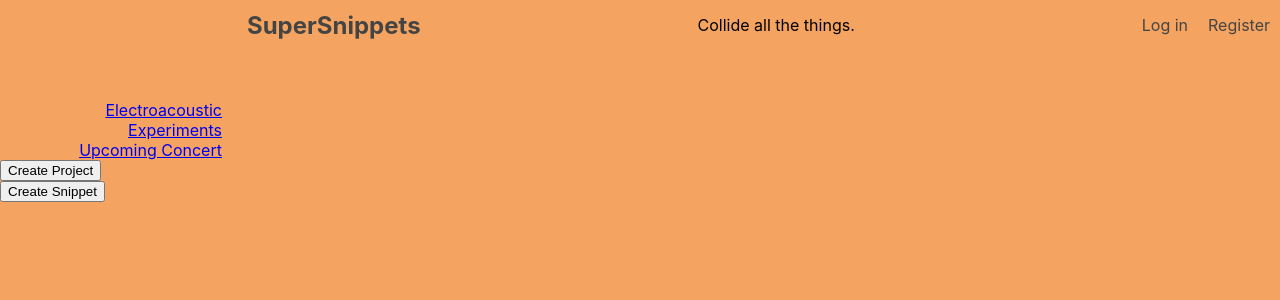
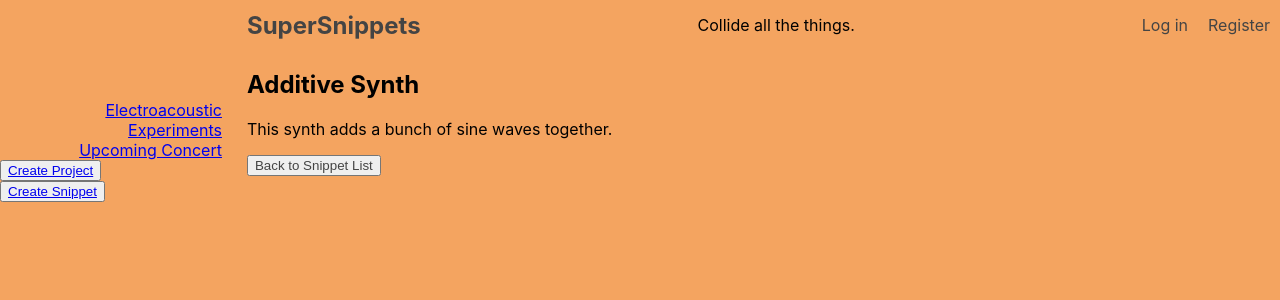
Before and after one commit to tymbalodeon/super-snippets, a React (Create React App) app: page /snippet/1 in a window 1280 px wide. Shown: the top 300 px of the page. Built offline with nearby package versions, Linux system fonts and the light colour scheme.

Commit message:
add detail snippet view

```diff
--- a/src/components/App/App.js
+++ b/src/components/App/App.js
@@ -5,6 +5,8 @@ import SnippetList from '../SnippetList/SnippetList';
 import ProjectList from '../ProjectList/ProjectList';
 import Login from '../Login/Login';
 import Register from '../Register/Register';
+import SnippetDetail from '../SnippetDetail/SnippetDetail';
+import NotFoundPage from '../NotFound/NotFound';
 import './App.css';
 
 export default class App extends Component {
@@ -22,6 +24,8 @@ export default class App extends Component {
             <Route exact path={'/'} component={SnippetList} />
             <Route path={'/login'} component={Login} />
             <Route path={'/register'} component={Register} />
+            <Route path={'/snippet/:snippet_id'} component={SnippetDetail} />
+            <Route component={NotFoundPage} />
           </Switch>
         </main>
       </div>
--- /dev/null
+++ b/src/components/NotFound/NotFound.js
@@ -0,0 +1,12 @@
+import React, { Component } from 'react';
+
+export default class NotFoundPage extends Component {
+  render() {
+    return (
+      <section className="NotFoundPage">
+        <h2>404 - Page not found</h2>
+        <p>Try going back to your previous page.</p>
+      </section>
+    );
+  }
+}
--- a/src/components/ProjectList/ProjectList.js
+++ b/src/components/ProjectList/ProjectList.js
@@ -38,21 +38,11 @@ export default class ProjectList extends Component {
           ))}
         </ul>
         <div className="ProjectList__button-wrapper">
-          <button
-            tag={Link}
-            to="/add-project"
-            type="button"
-            className="ProjectList__add-project-button"
-          >
-            Create Project
+          <button className="ProjectList__add-project-button">
+            <Link to="/add-project">Create Project</Link>
           </button>
-          <button
-            tag={Link}
-            to="/add-project"
-            type="button"
-            className="ProjectList__add-project-button"
-          >
-            Create Snippet
+          <button className="ProjectList__add-snippet-button">
+            <Link to="/add-snippet"> Create Snippet</Link>
           </button>
         </div>
       </div>
--- a/src/components/Snippet/Snippet.js
+++ b/src/components/Snippet/Snippet.js
@@ -11,7 +11,7 @@ export default class Snippet extends Component {
         <Link to={`/snippet/${snippet.id}`} className="Snippet">
           <div className="Snippet__details">
             <div className="Snippet__text">
-              <h2 className="Snippet__heading">{snippet.name}</h2>
+              <h2 className="Snippet__heading">{snippet.snippet_name}</h2>
               <p className="Snippet__description">{snippet.content}</p>
             </div>
           </div>
--- /dev/null
+++ b/src/components/SnippetDetail/SnippetDetail.js
@@ -0,0 +1,46 @@
+import React, { Component } from 'react';
+import { Link } from 'react-router-dom';
+import './SnippetDetail.css';
+
+const snippetList = [
+  {
+    id: 1,
+    snippet_name: 'Additive Synth',
+    content: 'This synth adds a bunch of sine waves together.',
+    project_id: 1
+  },
+  {
+    id: 2,
+    snippet_name: 'Subtractive Synth',
+    content: 'This synth applies a resonant filter to pink noise.',
+    project_id: 2
+  },
+  {
+    id: 3,
+    snippet_name: 'Stochastic Synth',
+    content: 'This synth uses randomness.',
+    project_id: 1
+  }
+];
+
+export default class SnippetDetail extends Component {
+  render() {
+    const snippet = snippetList[0];
+
+    return (
+      <div className="Snippet_wrapper">
+        <div className="Snippet__details">
+          <div className="Snippet__text">
+            <h2 className="Snippet__heading">{snippet.snippet_name}</h2>
+            <p className="Snippet__description">{snippet.content}</p>
+          </div>
+        </div>
+        <button>
+          <Link to={'/'} className="Snippet">
+            Back to Snippet List
+          </Link>
+        </button>
+      </div>
+    );
+  }
+}
--- a/src/components/SnippetList/SnippetList.js
+++ b/src/components/SnippetList/SnippetList.js
@@ -5,19 +5,19 @@ import './SnippetList.css';
 const snippetList = [
   {
     id: 1,
-    name: 'Additive Synth',
+    snippet_name: 'Additive Synth',
     content: 'This synth adds a bunch of sine waves together.',
     project_id: 1
   },
   {
     id: 2,
-    name: 'Subtractive Synth',
+    snippet_name: 'Subtractive Synth',
     content: 'This synth applies a resonant filter to pink noise.',
     project_id: 2
   },
   {
     id: 3,
-    name: 'Stochastic Synth',
+    snippet_name: 'Stochastic Synth',
     content: 'This synth uses randomness.',
     project_id: 1
   }
```
Also changed, not shown: src/components/SnippetDetail/SnippetDetail.css (added).
